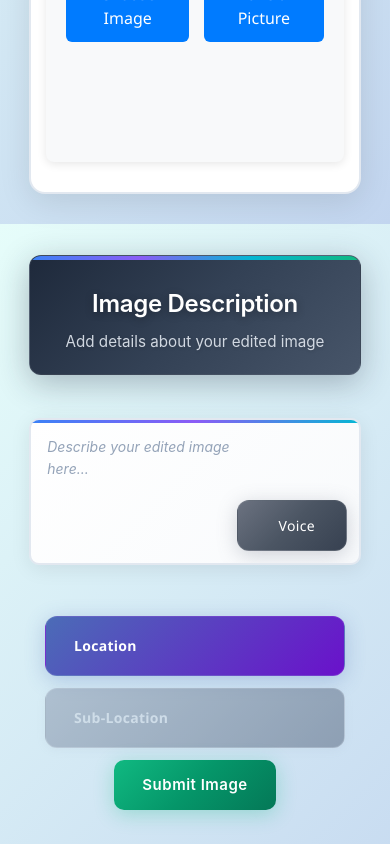
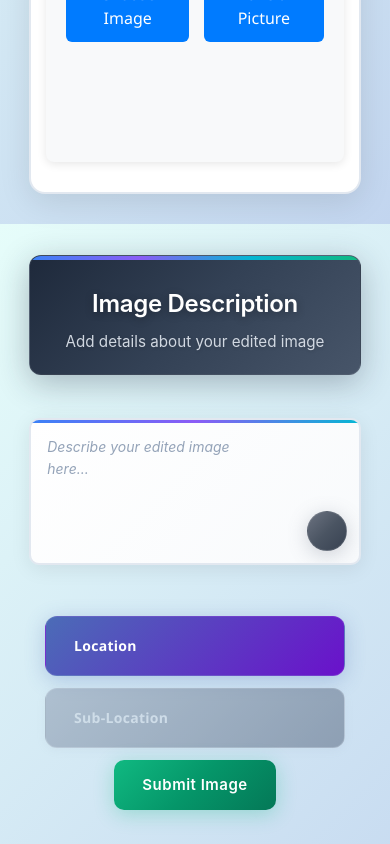
Before and after one commit to AbdulRauf-Sidd/Advanced-Image-Editor-Next.js, a Next.js app: page / in a window 390 px wide. Shown: the part 620-1464 px from the top of the page. Built offline with nearby package versions, Linux system fonts and the light colour scheme.

Commit message:
Voice Button 1.0

```diff
--- a/src/app/globals.css
+++ b/src/app/globals.css
@@ -707,8 +707,8 @@ body {
   background: linear-gradient(135deg, #6b7280 0%, #4b5563 50%, #374151 100%);
   color: white;
   border: none;
-  padding: 18px 24px;
-  border-radius: 12px;
+  padding: 12px;
+  border-radius: 50%;
   font-size: 16px;
   font-weight: 600;
   cursor: pointer;
@@ -716,12 +716,12 @@ body {
   box-shadow: 0 4px 20px rgba(107, 114, 128, 0.3);
   display: flex;
   align-items: center;
-  gap: 10px;
+  justify-content: center;
+  width: 48px;
+  height: 48px;
   font-family: 'Inter', -apple-system, BlinkMacSystemFont, 'Segoe UI', Roboto, sans-serif;
   letter-spacing: 0.3px;
   border: 1px solid rgba(255, 255, 255, 0.1);
-  min-width: 140px;
-  justify-content: center;
   position: relative;
   overflow: hidden;
 }
@@ -771,7 +771,7 @@ body {
 }
 
 .mic-btn i {
-  font-size: 1.2rem;
+  font-size: 1.4rem;
   transition: all 0.3s ease;
 }
 
@@ -1828,9 +1828,10 @@ body {
   }
 
   .mic-btn {
-    padding: 16px 20px;
+    padding: 10px;
     font-size: 15px;
-    min-width: 120px;
+    width: 44px;
+    height: 44px;
   }
 
   .mic-status {
@@ -1883,9 +1884,10 @@ body {
   }
 
   .mic-btn {
-    padding: 14px 18px;
+    padding: 8px;
     font-size: 14px;
-    min-width: 110px;
+    width: 40px;
+    height: 40px;
   }
 
   .mic-status {
--- a/src/app/page.tsx
+++ b/src/app/page.tsx
@@ -593,9 +593,6 @@ export default function Home() {
              title={isListening ? 'Click to stop recording' : 'Click to start voice recording'}
            >
              <i className={`fas ${isListening ? 'fa-stop' : 'fa-microphone'}`}></i>
-             <span className="mic-text">
-               {isListening ? 'Stop' : 'Voice'}
-             </span>
            </button>
            {isListening && (
              <div className="mic-status">
```
